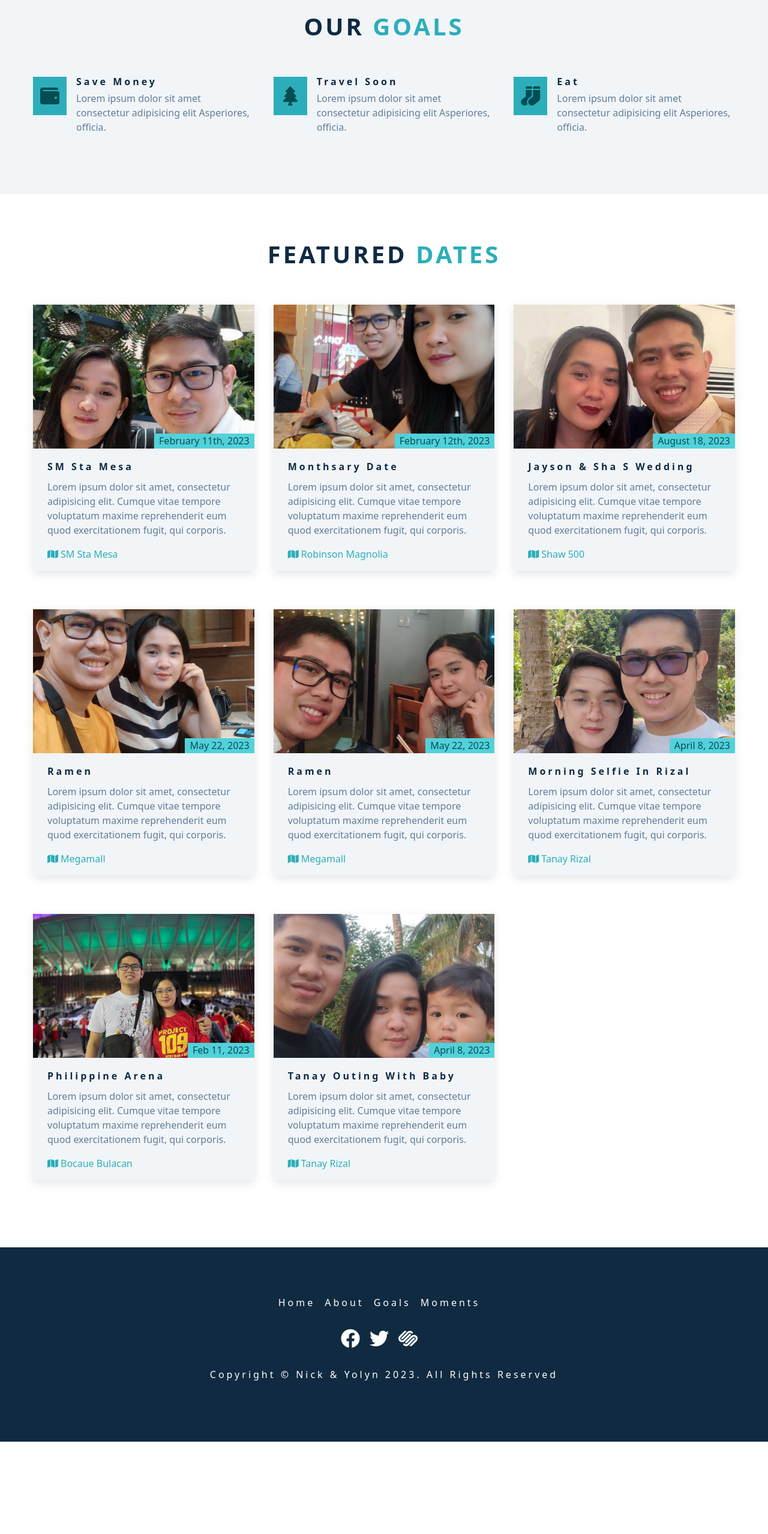
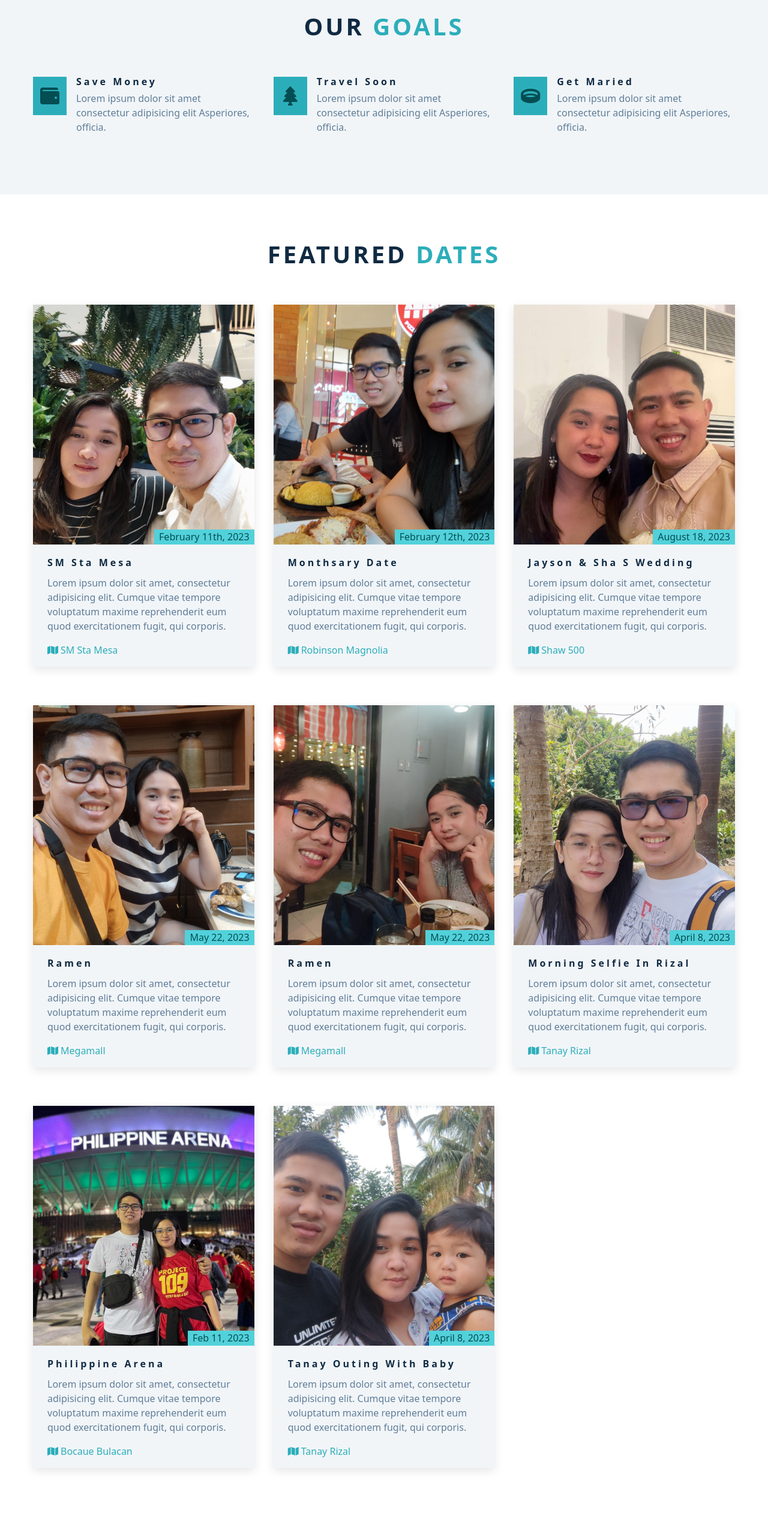
Before and after one commit to Franz0000/42-lions-road, a React (Create React App) app: page / in a window 1280 px wide. Shown: the part 1880-4438 px from the top of the page at 60% size. Before the commit the page ends 4284 px from the top, so only its background shows below. Built offline with nearby package versions, Linux system fonts and the light colour scheme.

Commit message:
chnge image size

```diff
--- a/src/data.js
+++ b/src/data.js
@@ -34,8 +34,8 @@ export const services = [
   },
   {
     id: 3,
-    icon: 'fas fa-socks fa-fw',
-    title: 'Eat',
+    icon: 'fas fa-ring fa-fw',
+    title: 'Get Maried',
     text: 'Lorem ipsum dolor sit amet consectetur adipisicing elit Asperiores, officia.',
   },
 ];
--- a/src/index.css
+++ b/src/index.css
@@ -332,13 +332,15 @@ Featured Tours
   box-shadow: 0 5px 15px rgba(0, 0, 0, 0.2);
   transform: scale(1.02);
 }
+
 .tour-img-container {
   position: relative;
 }
 .tour-img {
-  height: 15rem;
+  height: 25rem;
   object-fit: cover;
 }
+
 .tour-date {
   position: absolute;
   right: 0;
@@ -372,6 +374,7 @@ Featured Tours
   justify-content: space-between;
   flex-wrap: wrap;
   align-items: center;
+
 }
 .tour-footer p {
   line-height: 0;
@@ -404,7 +407,9 @@ Footer
 ===============
 */
 .footer {
-  background: var(--clr-grey-1);
+  background: url('./images/circle-scatter-haikei.svg');
+  background-repeat: no-repeat;
+  background-size: cover;
   text-align: center;
   padding-left: 2rem;
   padding-right: 2rem;
@@ -502,6 +507,9 @@ Navbar
   color: var(--clr-primary-1);
   background: var(--clr-primary-8);
   padding-left: 2.25rem;
+  text-decoration: underline;
+
+
 }
 /* nav toggle functionality */
 .nav-links {
```
Also changed, not shown: src/images/circle-scatter-haikei.svg (added).
